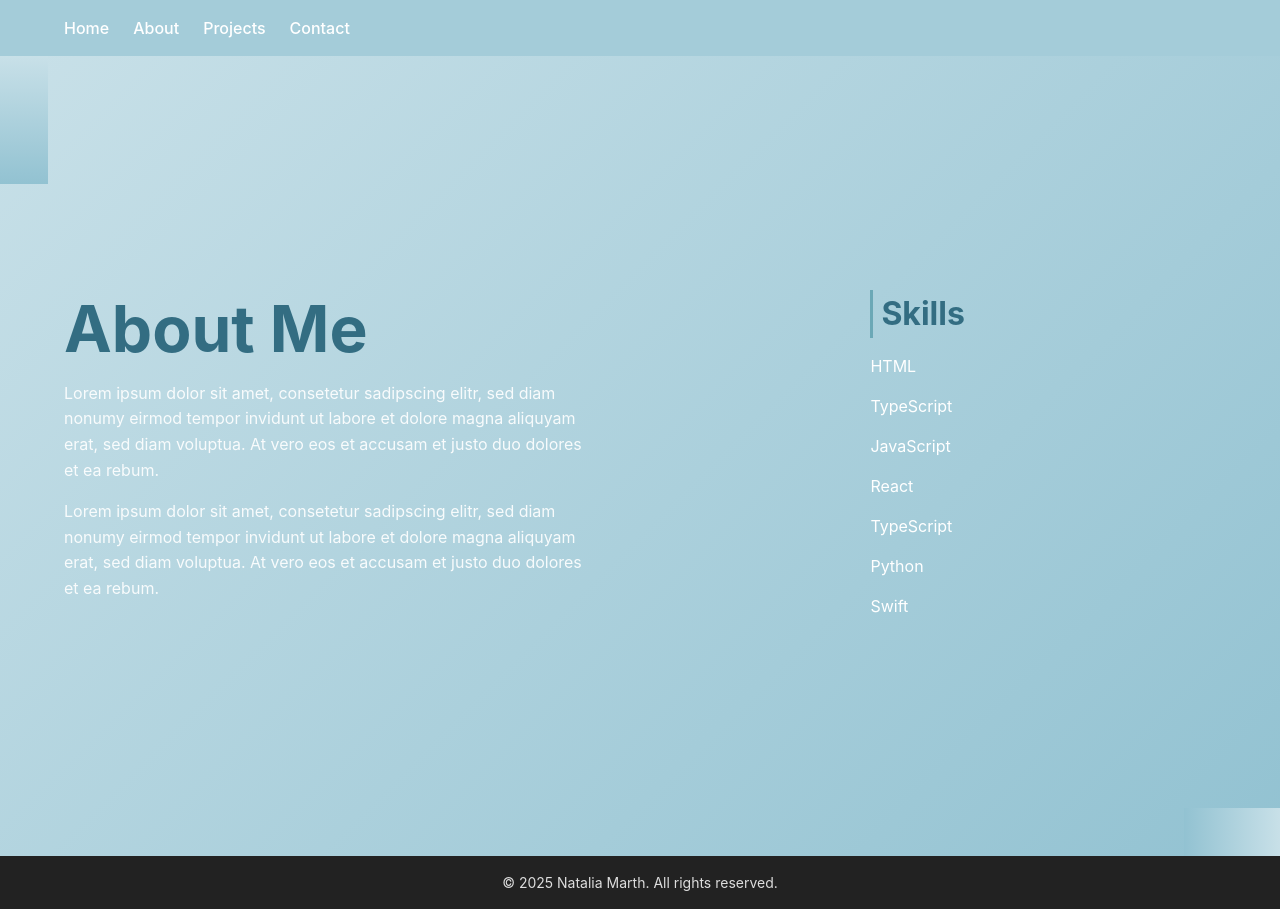
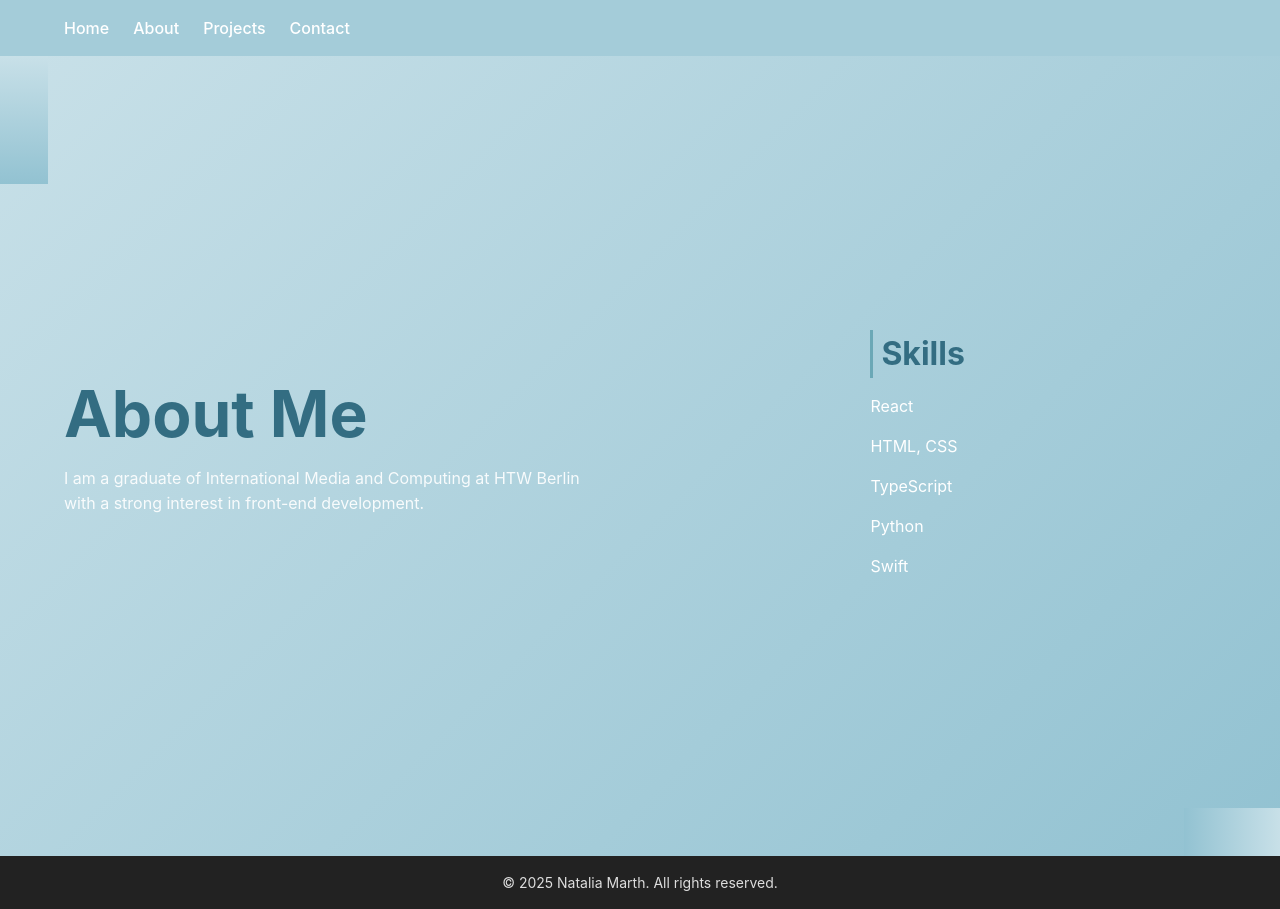
Before and after one commit to nataliamarth/my-portfolio, a React (Vite) app: page /#/about in a window 1280 px wide. Built offline with nearby package versions, Linux system fonts and the light colour scheme.

Commit message:
update Home  and About section text

```diff
--- a/src/components/About/About.tsx
+++ b/src/components/About/About.tsx
@@ -8,22 +8,15 @@ const About: React.FC = () => {
         <div className={styles.leftColumn}>
           <h2 className={styles.title}>About Me</h2>
           <p className={styles.intro}>
-            Lorem ipsum dolor sit amet, consetetur sadipscing elitr, sed diam nonumy eirmod tempor invidunt ut labore et dolore magna aliquyam erat, sed diam voluptua.
-            At vero eos et accusam et justo duo dolores et ea rebum.
-          </p>
-          <p className={styles.intro}>
-            Lorem ipsum dolor sit amet, consetetur sadipscing elitr, sed diam nonumy eirmod tempor invidunt ut labore et dolore magna aliquyam erat, sed diam voluptua.
-            At vero eos et accusam et justo duo dolores et ea rebum.
+            I am a graduate of International Media and Computing at HTW Berlin with a strong interest in front-end development.
           </p>
         </div>
 
         <div className={styles.rightColumn}>
           <h3 className={styles.sectionHeading}>Skills</h3>
           <ul className={styles.skillList}>
-            <li className={styles.skillItem}>HTML</li>
-            <li className={styles.skillItem}>TypeScript</li>
-            <li className={styles.skillItem}>JavaScript</li>
             <li className={styles.skillItem}>React</li>
+            <li className={styles.skillItem}>HTML, CSS</li>
             <li className={styles.skillItem}>TypeScript</li>
             <li className={styles.skillItem}>Python</li>
             <li className={styles.skillItem}>Swift</li>
--- a/src/components/Home/Home.tsx
+++ b/src/components/Home/Home.tsx
@@ -9,8 +9,7 @@ const Home: React.FC = () => {
         <div className={styles.leftColumn}>
           <h2 className={styles.title}>Natalia Marth</h2>
           <p className={styles.intro}>
-            Lorem ipsum dolor sit amet, consetetur sadipscing elitr.<br />
-            Lorem ipsum dolor sit amet, consetetur sadipscing elitr.
+             Front-End Developer | Berlin
           </p>
         </div>
 
```
